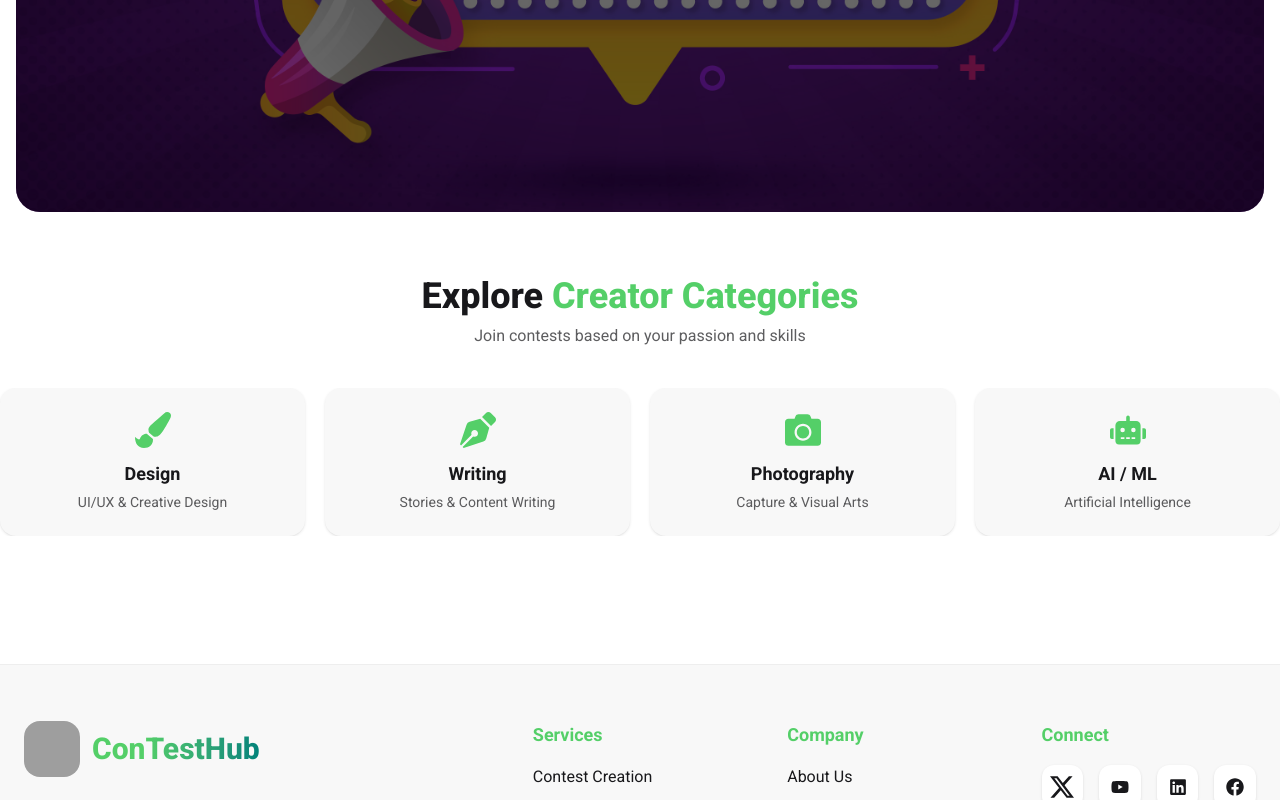
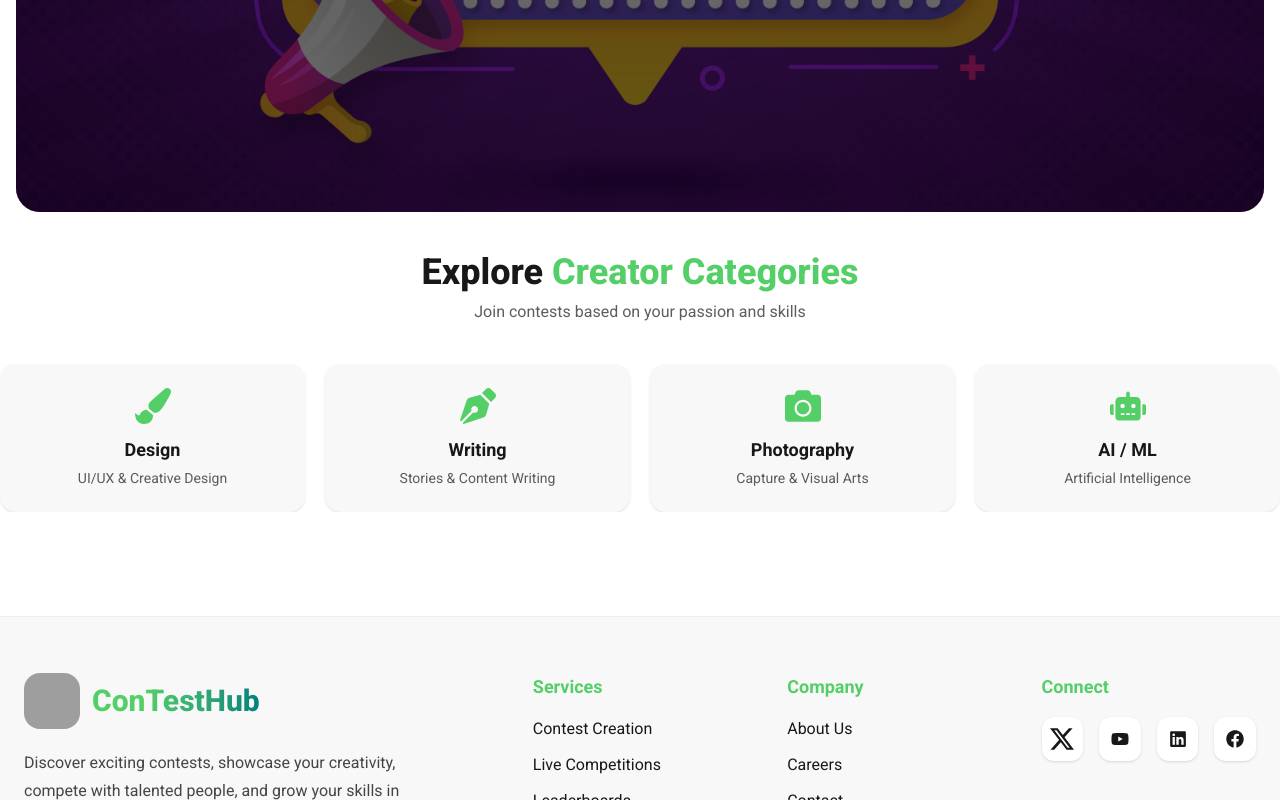
Before and after one commit to muksedaaktar/contest-client, a React (Vite) app: page / in a window 1280 px wide. Shown: the part 540-1340 px from the top of the page. Built offline with nearby package versions, Linux system fonts and the light colour scheme; grey boxes are pictures that could not be loaded.

Commit message:
added creator categories

```diff
--- a/src/pages/Home/Brands/Brands.jsx
+++ b/src/pages/Home/Brands/CreatorCategories.jsx
@@ -40,7 +40,7 @@ const CreatorCategories = () => {
   ];
 
   return (
-    <div className="py-16 bg-base-100">
+    <div className="py-10 bg-base-100">
 
       {/* Header */}
       <div className="text-center mb-10">
--- a/src/pages/Home/Home/Home.jsx
+++ b/src/pages/Home/Home/Home.jsx
@@ -1,13 +1,14 @@
 // import React from 'react';
 
 import Banner from "../Banner/Banner";
-import Brands from "../Brands/Brands";
+import CreatorCategories from "../Brands/CreatorCategories";
+// import Brands from "../Brands/CreatorCategories";
 
 const Home = () => {
     return (
         <div>
            <Banner></Banner>
-           <Brands></Brands>
+           <CreatorCategories></CreatorCategories>
         </div>
     );
 };
```
